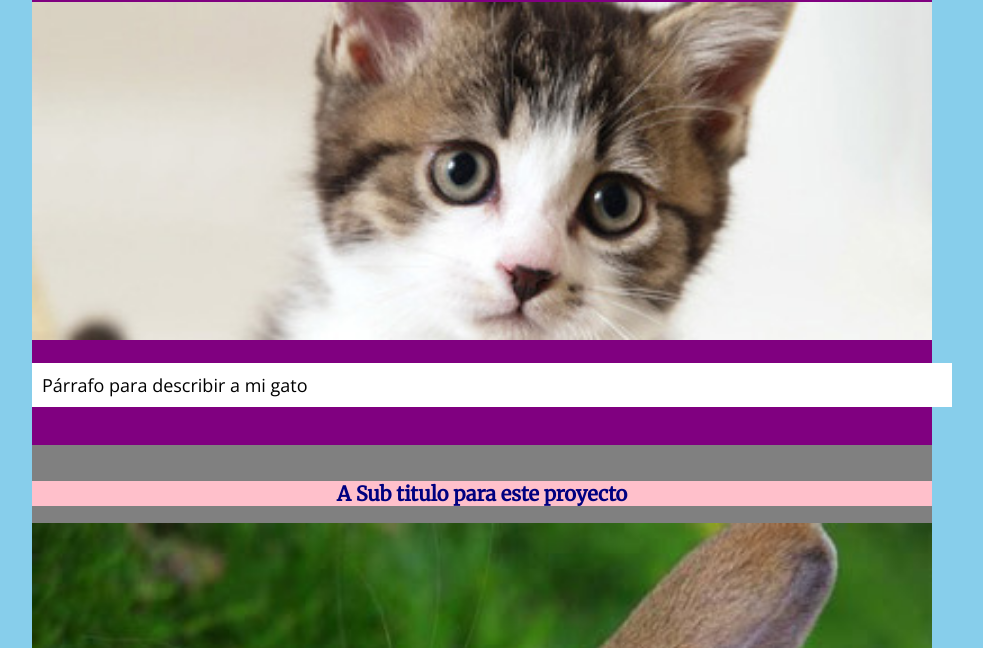
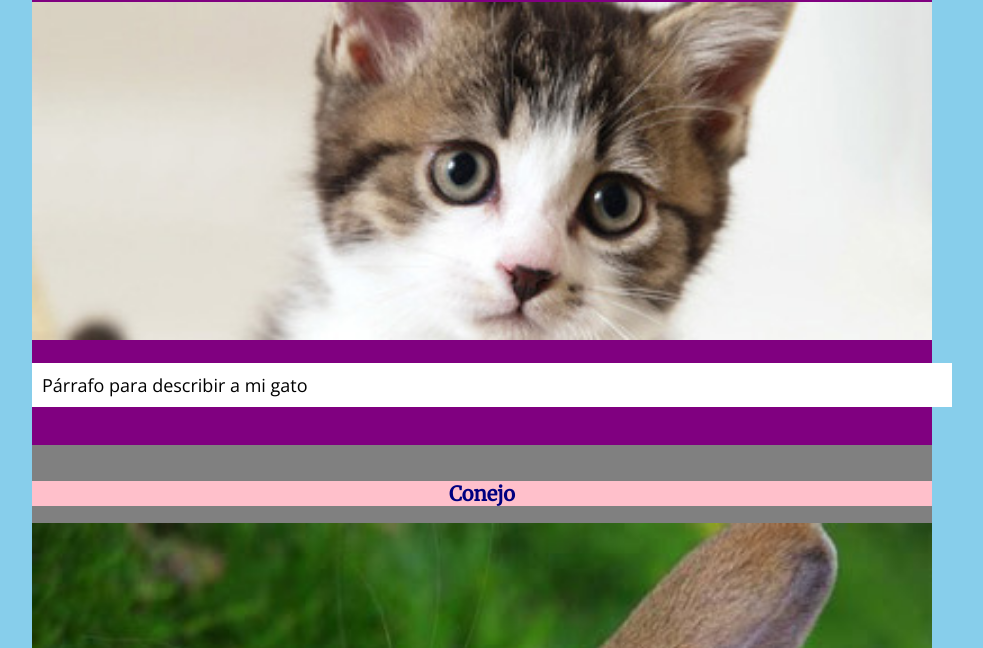
Before and after one commit to rociomolinap/m02-g17, a plain HTML site: page index.html in a window 1280 px wide. Shown: the part 102-750 px from the top of the page, without its empty margins (158-1141 px from the left). Drawn offline with nearby package versions, Linux system fonts and the light colour scheme.

Commit message:
cambie el primer subtitulo de la pagina

```diff
--- a/index.html
+++ b/index.html
@@ -31,7 +31,7 @@
 
 	<div id="contenedor">
 
-		<h2>A Sub titulo para este proyecto</h2>
+		<h2>Conejo</h2>
 				<img src="img/imagen02.jpg">
 		<p>-Otro párrafo cortito...</p>
 
```
